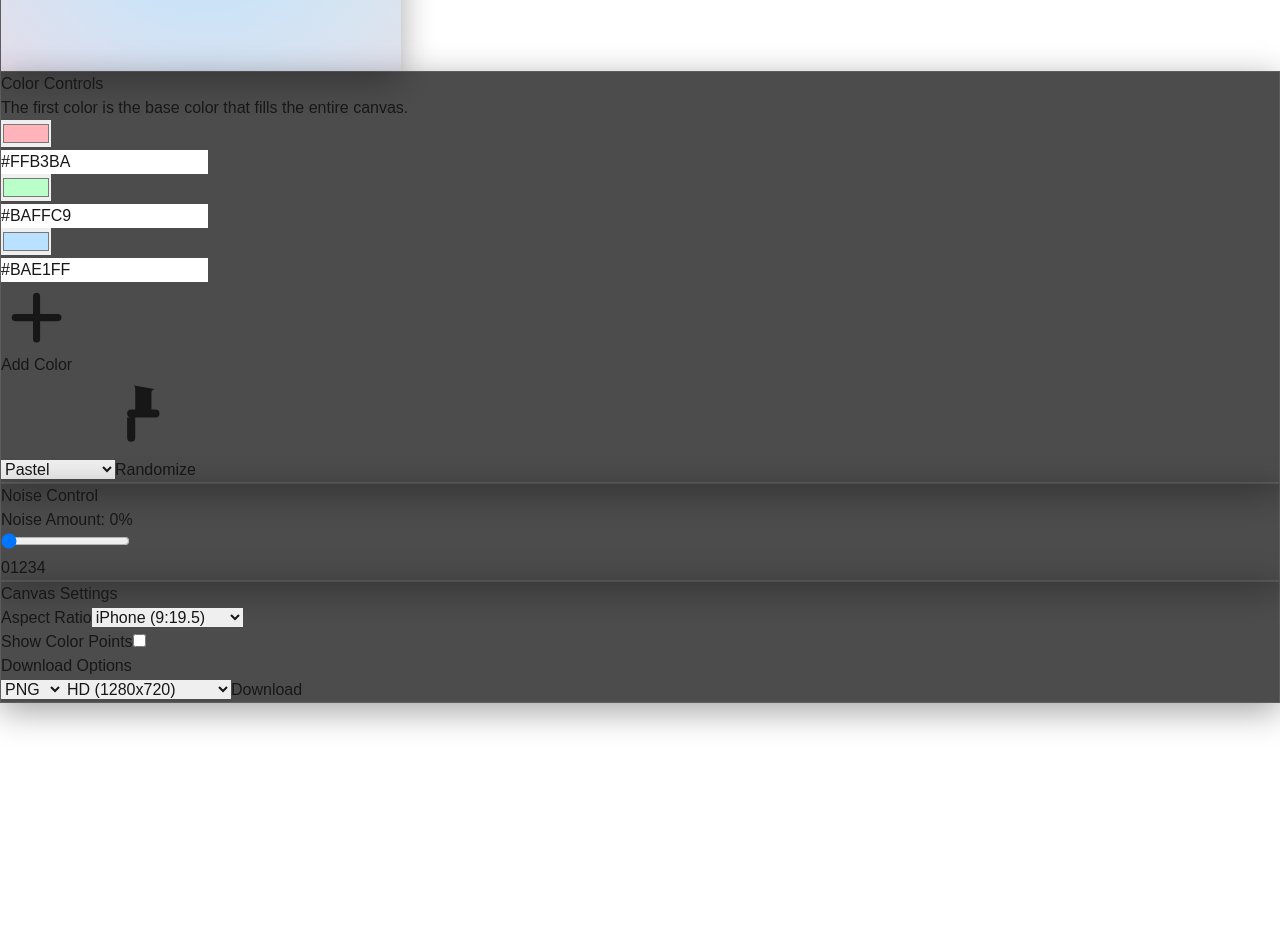
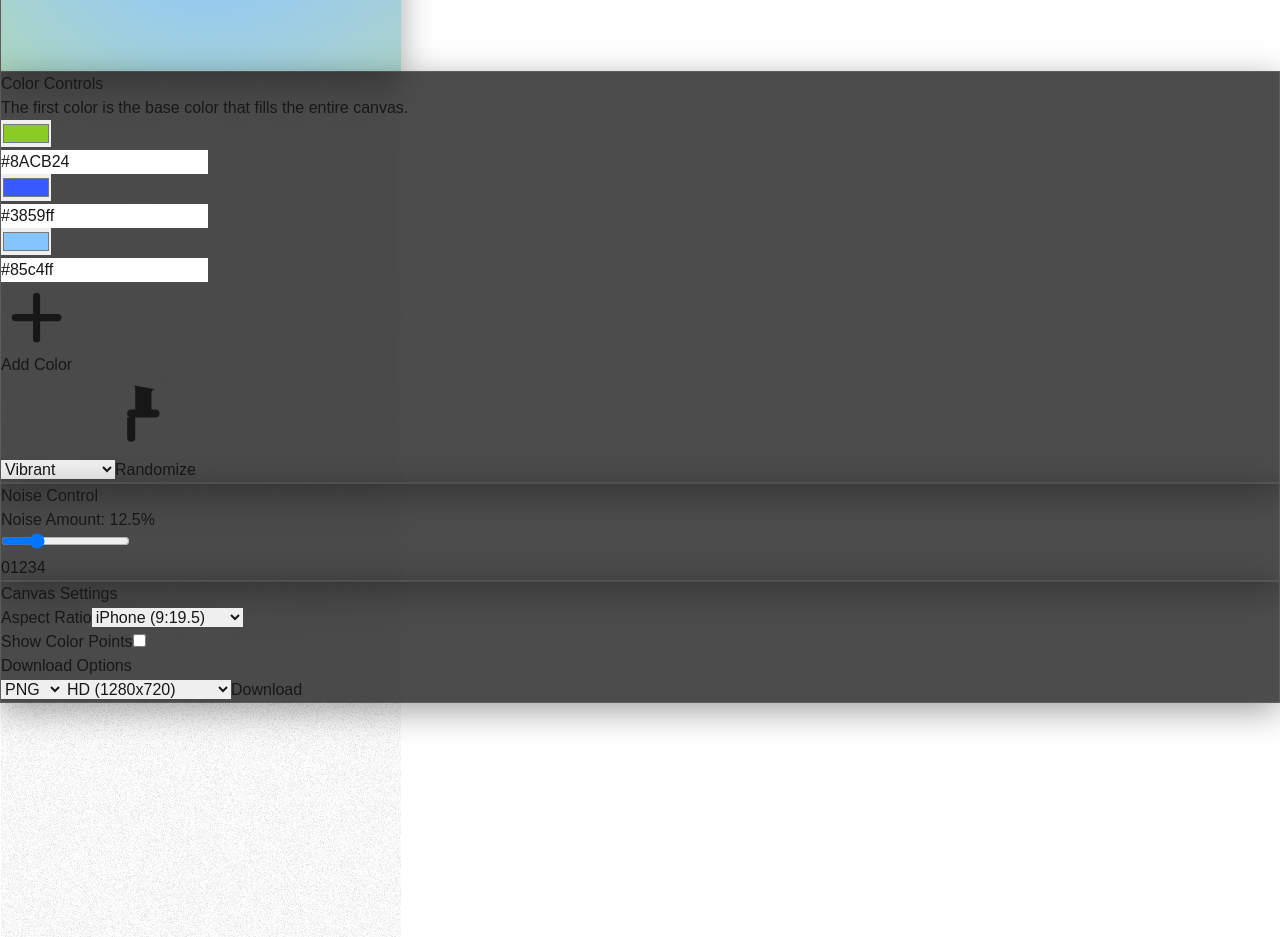
Before and after one commit to txnioh/gradient-generator, a Next.js app: page / in a window 1280 px wide. Shown: the part 820-1757 px from the top of the page. Built offline with nearby package versions, Linux system fonts and the light colour scheme.

Commit message:
Asjusting the initial values in color controls and noise control

```diff
--- a/src/app/components/color-controls/index.jsx
+++ b/src/app/components/color-controls/index.jsx
@@ -79,12 +79,12 @@ export default function ColorControls({
   animateTransition,
   isTransitioning,
   t,
-  isMobile // Add this prop
+  isMobile
 }) {
   const [hoveredIndex, setHoveredIndex] = useState(null);
   const [isAddingColor, setIsAddingColor] = useState(false);
   const [newColor, setNewColor] = useState('#FFFFFF');
-  const [selectedPalette, setSelectedPalette] = useState('pastel');
+  const [selectedPalette, setSelectedPalette] = useState('vibrant');
   const [expandedColorIndex, setExpandedColorIndex] = useState(null);
 
   const handleColorChange = (index, newColor) => {
@@ -251,8 +251,8 @@ export default function ColorControls({
             onChange={(e) => setSelectedPalette(e.target.value)}
             className="flex-grow bg-black text-orange-300 rounded-md px-3 py-2 text-sm focus:ring-2 focus:ring-orange-400"
           >
+            <option value="vibrant">Vibrant</option>
             <option value="pastel">Pastel</option>
-            <option value="vibrant">Vibrant</option>
             <option value="earthy">Earthy</option>
             <option value="neon">Neon</option>
             <option value="monochrome">Monochrome</option>
--- a/src/app/page.js
+++ b/src/app/page.js
@@ -12,11 +12,11 @@ import translations from '../translations.json';
 import MobileControls from './components/mobile-controls';
 import { saveAs } from 'file-saver';
 
-const generatePastelColor = () => {
-  const r = Math.floor((Math.random() * 55) + 200).toString(16);
-  const g = Math.floor((Math.random() * 55) + 200).toString(16);
-  const b = Math.floor((Math.random() * 55) + 200).toString(16);
-  return `#${r}${g}${b}`;
+const generateVibrantColor = () => {
+  const hue = Math.floor(Math.random() * 360);
+  const saturation = 70 + Math.random() * 30; // Entre 70% y 100%
+  const lightness = 45 + Math.random() * 10; // Entre 45% y 55%
+  return `hsl(${hue}, ${saturation}%, ${lightness}%)`;
 };
 
 const isValidColor = (color) => {
@@ -30,13 +30,13 @@ const isValidColor = (color) => {
 
 export default function Home() {
   const [colors, setColors] = useState([
-    { color: '#FFB3BA', position: { x: 0.2, y: 0.2 }, size: 0.8 },
-    { color: '#BAFFC9', position: { x: 0.8, y: 0.5 }, size: 0.8 },
-    { color: '#BAE1FF', position: { x: 0.5, y: 0.8 }, size: 0.8 }
+    { color: '#8ACB24', position: { x: 0.2, y: 0.2 }, size: 0.8 },
+    { color: '#3859ff', position: { x: 0.8, y: 0.5 }, size: 0.8 },
+    { color: '#85c4ff', position: { x: 0.5, y: 0.8 }, size: 0.8 }
   ]);
   const [activeColorIndex, setActiveColorIndex] = useState(null);
   const [hoveredColorIndex, setHoveredColorIndex] = useState(null);
-  const [noiseAmount, setNoiseAmount] = useState(0);
+  const [noiseAmount, setNoiseAmount] = useState(1);
   const canvasRef = useRef(null);
   const noiseCanvasRef = useRef(null);
   const [canvasSize, setCanvasSize] = useState({ width: 300, height: 650 }); // Adjusted for iPhone aspect ratio
@@ -215,7 +215,7 @@ export default function Home() {
 
   const addColor = () => {
     setColors([...colors, {
-      color: generatePastelColor(),
+      color: generateVibrantColor(),
       position: { x: 0.5, y: 0.5 },
       size: 0.8
     }]);
```
